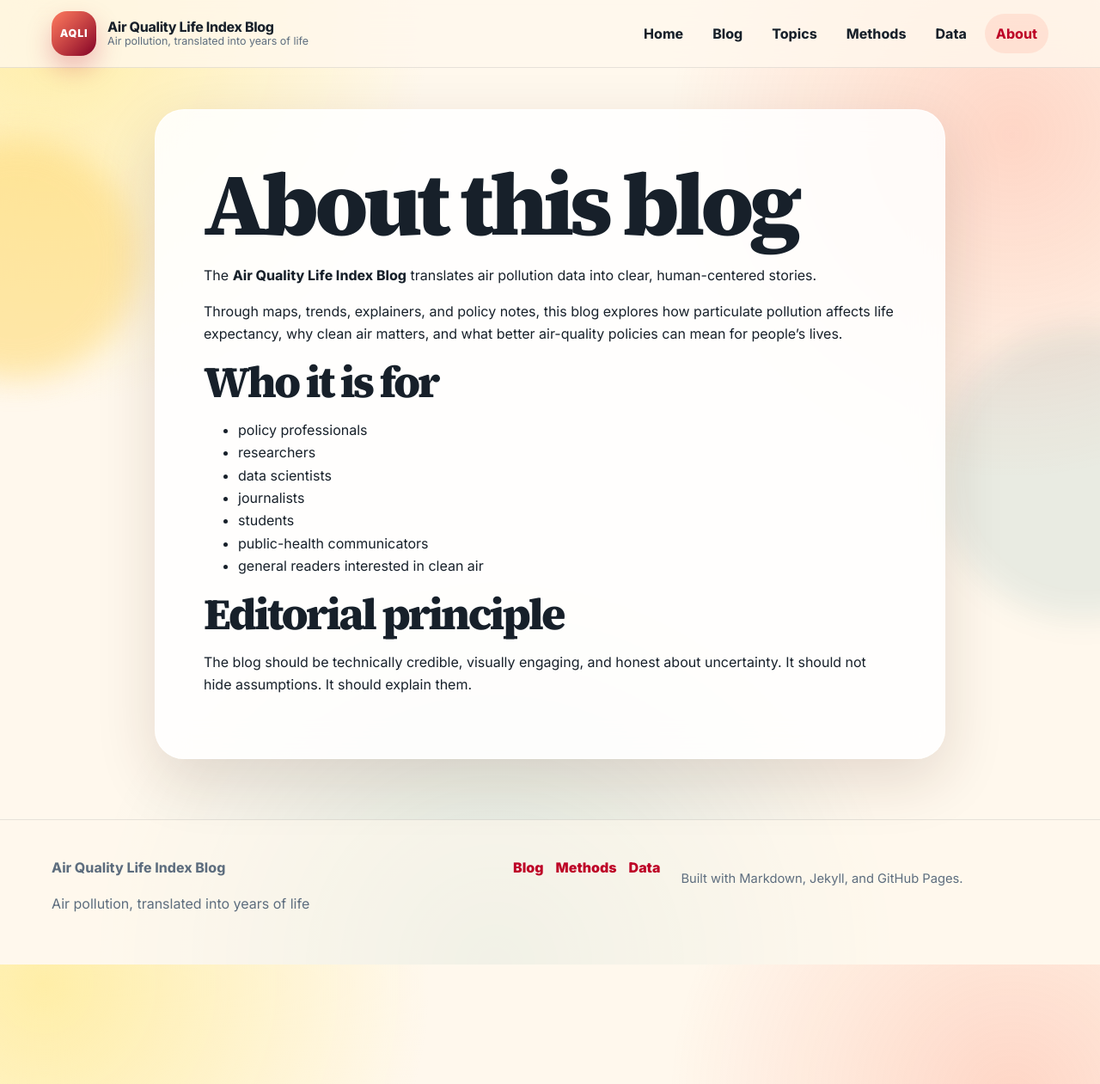
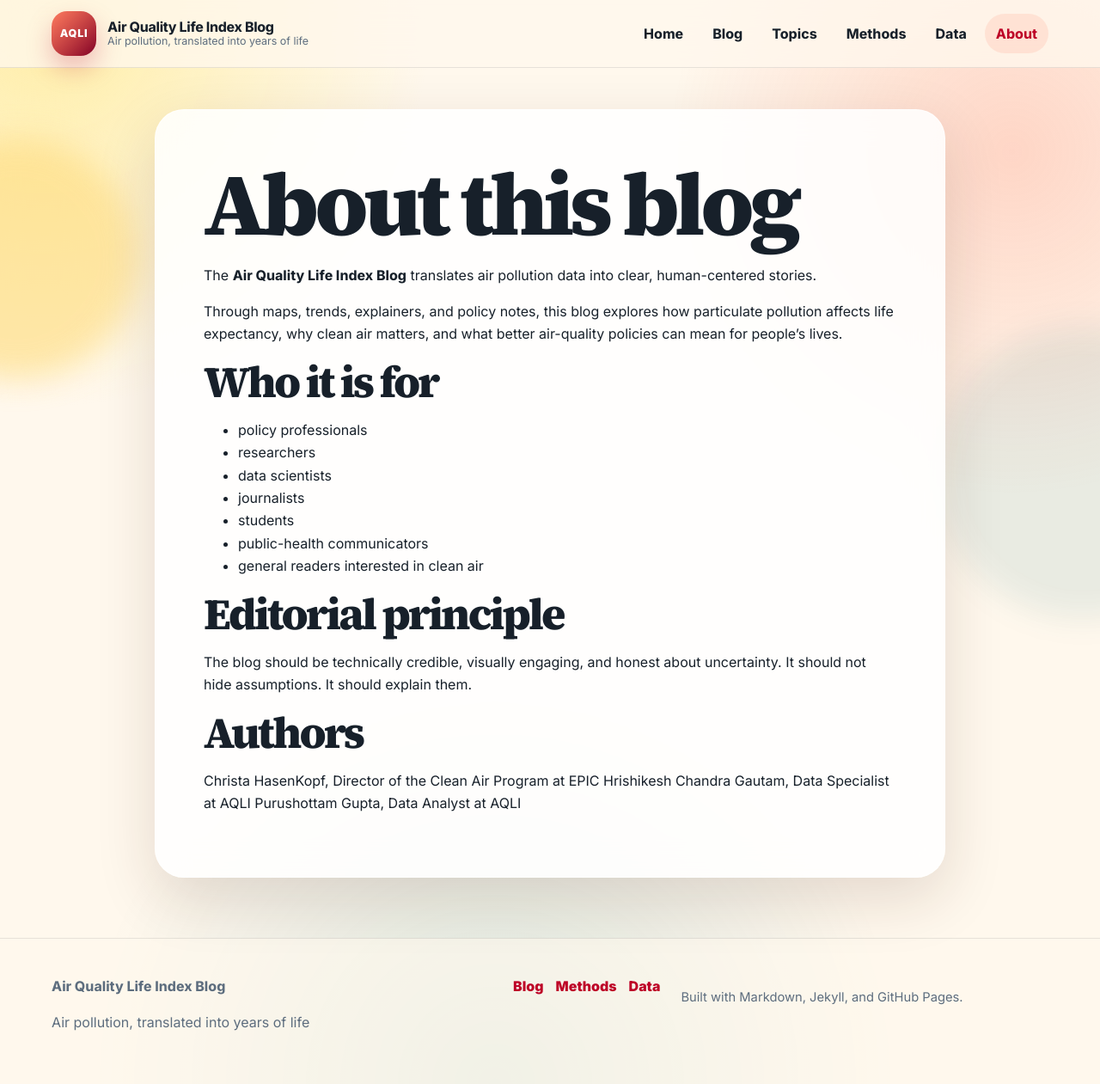
Before and after one commit to aqli-epic/aqli_blog_demo, a Jekyll site: the page built from about.md, in a window 1280 px wide and 1261 px high. Shown: the whole window at 86% size. Built offline with Jekyll 4.4.1, drawn with Linux system fonts in a browser that asks for light colours.

Commit message:
Add authors section to about.md

```diff
--- a/about.md
+++ b/about.md
@@ -27,3 +27,9 @@ better air-quality policies can mean for people’s lives.
 
 The blog should be technically credible, visually engaging, and honest about
 uncertainty. It should not hide assumptions. It should explain them.
+
+## Authors
+
+Christa HasenKopf, Director of the Clean Air Program at EPIC
+Hrishikesh Chandra Gautam, Data Specialist at AQLI
+Purushottam Gupta, Data Analyst at AQLI
```
